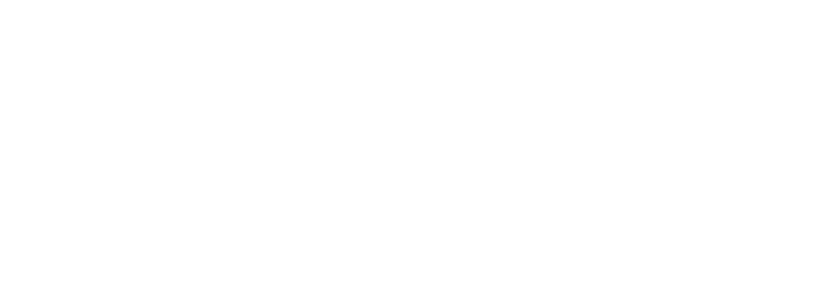
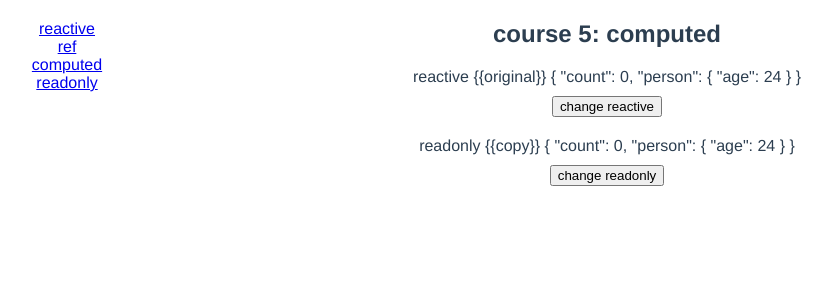
Before and after one commit to Sneaken/vue3-demo, a Vue app: page /#/responsive-api/readonly in a window 1280 px wide. Before the commit this address had no page. Shown: the top 300 px of the page, without its empty margins (33-865 px from the left). Built offline with nearby package versions, Linux system fonts and the light colour scheme.

Commit message:
readonly

```diff
--- a/src/router/index.js
+++ b/src/router/index.js
@@ -30,6 +30,11 @@
         name: 'Computed',
         component: () => import('@/views/ResponsiveApi/Computed'),
       },
+      {
+        path: 'readonly',
+        name: 'Readonly',
+        component: () => import('@/views/ResponsiveApi/Readonly'),
+      },
     ],
   },
 ];
--- /dev/null
+++ b/src/views/ResponsiveApi/Readonly.vue
@@ -0,0 +1,53 @@
+<template>
+  <h2>course 5:  computed</h2>
+  <div class="mb10">
+    <div> <span v-pre>reactive {{original}}</span> {{original}}</div>
+    <button class="m10" @click="changeReactive">change reactive</button>
+  </div>
+  <div>
+    <div> <span v-pre>readonly {{copy}}</span> {{copy}}</div>
+    <button class="m10" @click="changeReadonly">change readonly</button>
+  </div>
+</template>
+
+<script>
+import { reactive, readonly, watchEffect } from 'vue';
+
+export default {
+  name: 'Readonly',
+  setup() {
+    const original = reactive({ count: 0, person: { age: 24 } });
+
+    // 传入一个对象（响应式或普通）或 ref，返回一个原始对象的只读代理。
+    // 一个只读的代理是“深层的”，对象内部任何嵌套的属性也都是只读的。
+    const copy = readonly(original);
+
+    watchEffect(() => {
+      // 依赖追踪
+      console.log(`Readonly.vue 依赖追踪: copy.count => ${copy.count}`);
+    });
+
+    function changeReactive() {
+      // original 上的修改会触发 copy 上的侦听
+      original.count += 2;
+      console.log('Readonly.vue changeReactive()');
+    }
+    function changeReadonly() {
+      // 无法修改 copy 并会被警告
+      // warning: Set operation on key "count" failed: target is readonly.
+      copy.count += 2; // warning!
+      // warning: Set operation on key "age" failed: target is readonly.
+      copy.person.age += 2;
+    }
+    return {
+      original,
+      copy,
+      changeReactive,
+      changeReadonly,
+    };
+  },
+};
+</script>
+
+<style lang="less" scoped>
+</style>
--- a/src/views/ResponsiveApi/index.vue
+++ b/src/views/ResponsiveApi/index.vue
@@ -20,6 +20,7 @@
       { name: 'Reactive', label: 'reactive' },
       { name: 'Ref', label: 'ref' },
       { name: 'Computed', label: 'computed' },
+      { name: 'Readonly', label: 'readonly' },
     ]);
 
     return { list };
```
